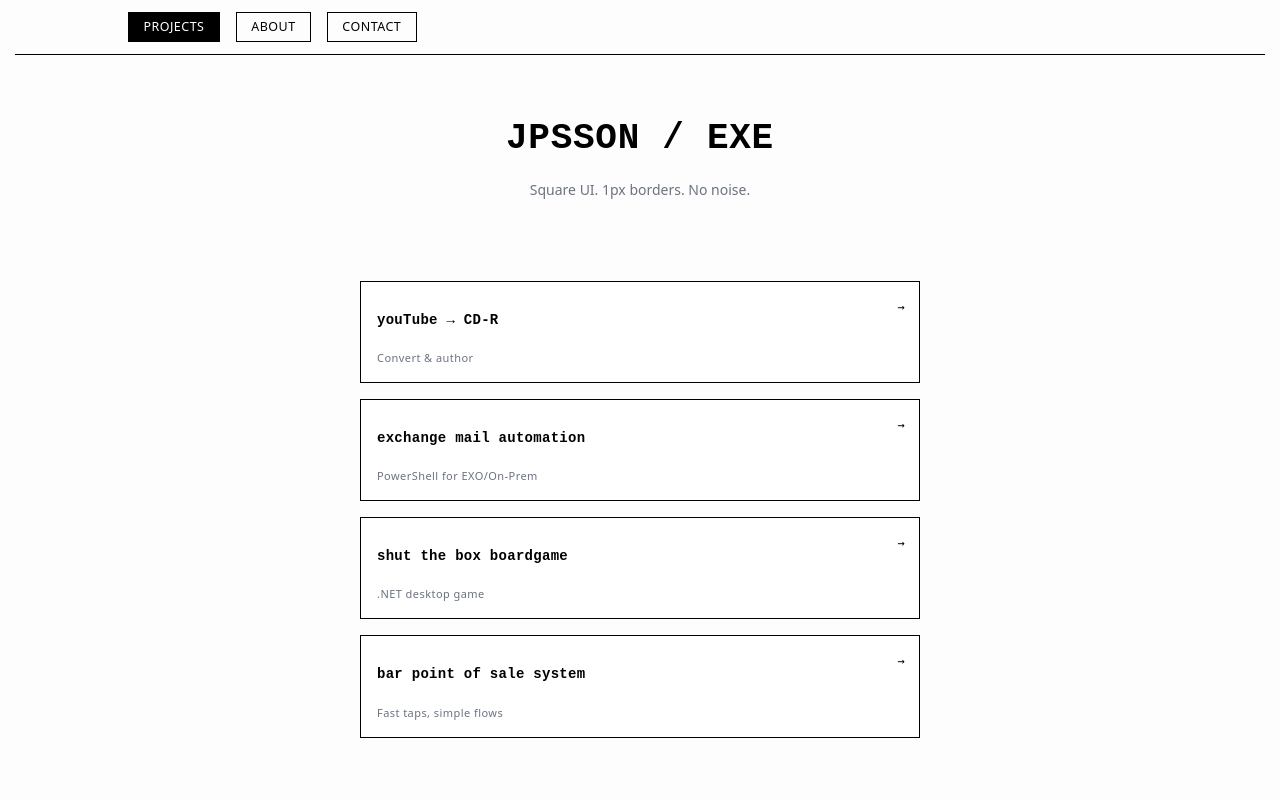
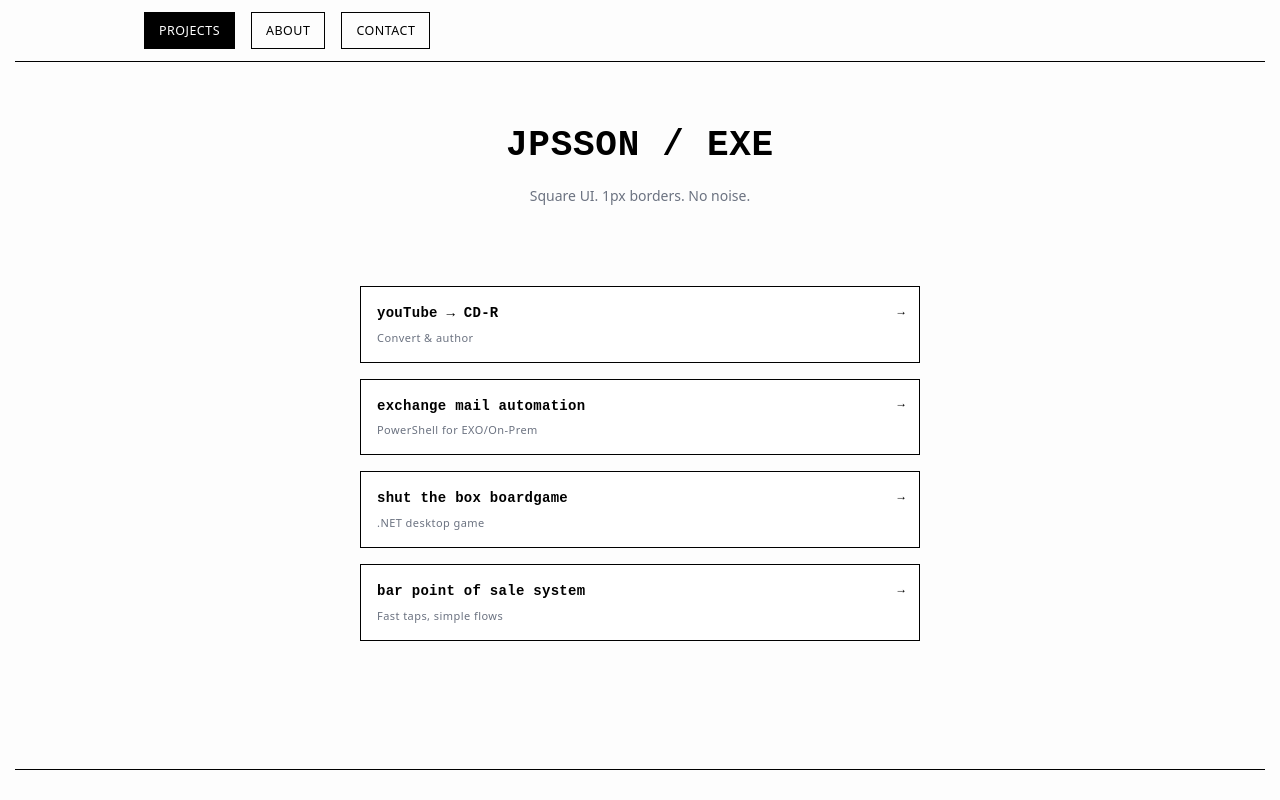
Before and after one commit to JPsson/jpsson, a React (Vite) app: page / in a window 1280 px wide. Shown: the top 800 px of the page. Built offline with nearby package versions, Linux system fonts and the light colour scheme.

Commit message:
refactor: migrate layout to tailwind

```diff
--- a/index.html
+++ b/index.html
@@ -5,8 +5,46 @@
     <meta name="viewport" content="width=device-width, initial-scale=1.0" />
     <title>JP Minimal</title>
     <link href="https://fonts.googleapis.com/css2?family=Press+Start+2P&display=swap" rel="stylesheet" />
+    <script src="https://cdn.tailwindcss.com"></script>
+    <script>
+      tailwind.config = {
+        theme: {
+          extend: {
+            colors: {
+              bg: '#fdfdfd',
+              ink: '#000000',
+              muted: '#6b7280',
+              border: '#000000',
+            },
+            fontFamily: {
+              sans: [
+                'ui-sans-serif',
+                'system-ui',
+                '-apple-system',
+                '"Segoe UI"',
+                'Roboto',
+                'Arial',
+                '"Noto Sans"',
+                '"Helvetica Neue"',
+                'sans-serif',
+              ],
+              mono: [
+                'monospace',
+                '"SFMono-Regular"',
+                'Menlo',
+                'Monaco',
+                'Consolas',
+                '"Liberation Mono"',
+                '"Courier New"',
+              ],
+              press: ['"Press Start 2P"', 'monospace'],
+            },
+          },
+        },
+      }
+    </script>
   </head>
-  <body>
+  <body class="bg-bg font-sans text-ink">
     <div id="root"></div>
     <script type="module" src="/src/main.tsx"></script>
   </body>
--- a/src/App.tsx
+++ b/src/App.tsx
@@ -54,25 +54,31 @@ export default function App(){
   const registerRef = (id: CardId, el: HTMLElement | null) => { cardRefs.current[id] = el }
 
   return (
-    <div className="app-shell" onClickCapture={onRootClickCapture}>
+    <div className="relative min-h-screen bg-bg" onClickCapture={onRootClickCapture}>
       <Header section={section} go={go} />
 
-      <main className="container main-content">
-        <section className="hero">
-          <h1>JPSSON / EXE</h1>
-          <p className="text-muted">Square UI. 1px borders. No noise.</p>
+      <main className="mx-auto max-w-5xl px-4 pb-16">
+        <section className="pt-14 pb-20 text-center">
+          <h1 className="text-[clamp(1.875rem,4vw,2.25rem)]">JPSSON / EXE</h1>
+          <p className="mt-3 text-sm text-muted">Square UI. 1px borders. No noise.</p>
         </section>
 
-        <section className="cards-section">
+        <section className="pb-16">
           <motion.div
             layout
-            className="cards"
-            data-active={activeId ? 'true' : 'false'}
+            className="mx-auto grid grid-cols-[min(100%,35rem)] justify-center gap-3 [contain:layout_paint] sm:gap-4"
           >
             {VISIBLE_ITEMS.map(item => {
               const isActive = activeId === item.id
               return (
-                <PanelCard key={item.id} item={item} isActive={isActive} setActiveId={setActiveId} registerRef={registerRef} />
+                <PanelCard
+                  key={item.id}
+                  item={item}
+                  isActive={isActive}
+                  hasActive={Boolean(activeId)}
+                  setActiveId={setActiveId}
+                  registerRef={registerRef}
+                />
               )
             })}
           </motion.div>
@@ -83,7 +89,7 @@ export default function App(){
         {activeId && (
           <motion.div
             key="close-catch"
-            className="close-catcher"
+            className="fixed inset-0 z-10"
             initial={{ opacity: 0 }}
             animate={{ opacity: 1 }}
             exit={{ opacity: 0 }}
@@ -92,8 +98,8 @@ export default function App(){
         )}
       </AnimatePresence>
 
-      <footer className="site-footer">
-        <div className="container">
+      <footer className="border-t border-border py-10 text-center text-xs text-muted">
+        <div className="mx-auto max-w-5xl px-4">
           © {new Date().getFullYear()} JP • React + Framer Motion • Minimal mode
         </div>
       </footer>
--- a/src/components/Header.tsx
+++ b/src/components/Header.tsx
@@ -1,15 +1,18 @@
+import { MINI_BUTTON_CLASS } from '../styles/miniButtonClass'
+
 type Section = "projects" | "about" | "contact"
 
 export function Header({ section, go }: { section: Section, go: (s: Section)=>void }){
+  const activeClass = 'text-white after:opacity-100'
   return (
-    <header className="hd">
-      <div className="container header-inner">
-        <nav className="header-nav">
-          <button className="mini-btn" onClick={() => go("projects")} aria-current={section==="projects"}>PROJECTS</button>
-          <button className="mini-btn" onClick={() => go("about")} aria-current={section==="about"}>ABOUT</button>
-          <button className="mini-btn" onClick={() => go("contact")} aria-current={section==="contact"}>CONTACT</button>
+    <header className="sticky top-0 z-20 border-b border-border bg-bg">
+      <div className="mx-auto flex max-w-5xl items-center justify-between px-4 py-3">
+        <nav className="flex items-center gap-4">
+          <button className={`${MINI_BUTTON_CLASS} ${section==="projects" ? activeClass : ''}`} onClick={() => go("projects")} aria-current={section==="projects"}>PROJECTS</button>
+          <button className={`${MINI_BUTTON_CLASS} ${section==="about" ? activeClass : ''}`} onClick={() => go("about")} aria-current={section==="about"}>ABOUT</button>
+          <button className={`${MINI_BUTTON_CLASS} ${section==="contact" ? activeClass : ''}`} onClick={() => go("contact")} aria-current={section==="contact"}>CONTACT</button>
         </nav>
-        <div className="header-spacer" aria-hidden="true" />
+        <div className="h-px w-8" aria-hidden="true" />
       </div>
     </header>
   )
--- a/src/components/PanelCard.tsx
+++ b/src/components/PanelCard.tsx
@@ -4,10 +4,11 @@ import type { Item, CardId } from '../types'
 import React from 'react'
 
 export function PanelCard({
-  item, isActive, setActiveId, registerRef
+  item, isActive, hasActive, setActiveId, registerRef
 }: {
   item: Item,
   isActive: boolean,
+  hasActive: boolean,
   setActiveId: (id: CardId | null)=>void,
   registerRef: (id: CardId, el: HTMLElement | null)=>void
 }){
@@ -18,16 +19,16 @@ export function PanelCard({
       transition={{ layout: { duration: 0.20, ease: [0.2, 0.8, 0.2, 1] } }}
       onClick={() => { if (!isActive) { setActiveId(item.id); } }}
       ref={(el) => registerRef(item.id, el as HTMLElement | null)}
-      className={`card${isActive ? ' expanded' : ''}`}
+      className={`relative rounded-none border border-border bg-white p-4 transition-colors duration-150 ease-linear ${isActive ? 'z-30 cursor-default select-text' : 'cursor-pointer select-none hover:bg-[#f7f7f7]'} ${hasActive && !isActive ? 'blur-[4px]' : ''}`}
     >
-      <div className="card-header">
-        <h3 className="card-title">{item.title}</h3>
-        <p className="card-subtitle">{item.subtitle}</p>
+      <div className="flex flex-col gap-[0.35rem]">
+        <h3 className="text-sm leading-5">{item.title}</h3>
+        <p className="text-[0.6875rem] text-muted tracking-[0.04em]">{item.subtitle}</p>
       </div>
-      <div className="card-toggle" aria-hidden="true">{isActive ? '✕' : '→'}</div>
+      <div className="absolute right-[0.9rem] top-[0.85rem] font-press text-xs" aria-hidden="true">{isActive ? '✕' : '→'}</div>
 
       {/* Expanded content shown inline */}
-      <div className="card-body">
+      <div className={isActive ? 'mt-4 text-sm text-ink' : 'hidden'}>
         <ExpandedContent>{item.body}</ExpandedContent>
       </div>
     </motion.div>
--- a/src/styles/global.css
+++ b/src/styles/global.css
@@ -1,11 +1,7 @@
 @import url('https://fonts.googleapis.com/css2?family=Press+Start+2P&display=swap');
 
 :root {
-  --bg: #fdfdfd;
-  --ink: #000000;
-  --muted: #6b7280;
-  --border: #000000;
-  --card-blur: 4px;
+  color-scheme: light;
 }
 
 html {
@@ -15,8 +11,8 @@ html {
 body {
   margin: 0;
   min-height: 100vh;
-  background: var(--bg);
-  color: var(--ink);
+  background: #fdfdfd;
+  color: #000000;
   font-family: ui-sans-serif, system-ui, -apple-system, "Segoe UI", Roboto, Arial, "Noto Sans", "Helvetica Neue", sans-serif;
   line-height: 1.55;
 }
@@ -39,290 +35,3 @@ h4 {
 p {
   margin: 0;
 }
-
-.text-muted {
-  color: var(--muted);
-}
-
-.app-shell {
-  position: relative;
-  min-height: 100vh;
-  background: var(--bg);
-}
-
-.container {
-  max-width: 64rem;
-  margin: 0 auto;
-  padding: 0 1rem;
-}
-
-/* Header */
-.hd {
-  position: sticky;
-  top: 0;
-  z-index: 20;
-  border-bottom: 1px solid var(--border);
-  background: var(--bg);
-}
-
-.header-inner {
-  display: flex;
-  align-items: center;
-  justify-content: space-between;
-  padding: .75rem 0;
-}
-
-.header-nav {
-  display: flex;
-  align-items: center;
-  gap: 1rem;
-}
-
-.header-spacer {
-  width: 2rem;
-  height: 1px;
-}
-
-/* Buttons */
-.mini-btn {
-  position: relative;
-  display: inline-flex;
-  align-items: center;
-  justify-content: center;
-  gap: 0.5rem;
-  text-decoration: none;
-  user-select: none;
-  cursor: pointer;
-  border: 1px solid var(--border);
-  padding: 0.5rem 0.9rem;
-  font-size: 0.78rem;
-  line-height: 1;
-  letter-spacing: 0.04em;
-  text-transform: uppercase;
-  color: var(--ink);
-  background: transparent;
-  border-radius: 0;
-  overflow: hidden;
-}
-
-.mini-btn::after {
-  content: "";
-  position: absolute;
-  inset: 0;
-  background: #000;
-  opacity: 0;
-  transition: opacity 0.1s linear;
-  z-index: -1;
-  pointer-events: none;
-}
-
-.mini-btn:hover::after,
-.mini-btn:focus-visible::after {
-  opacity: 1;
-}
-
-.mini-btn:hover,
-.mini-btn:focus-visible {
-  color: transparent;
-  border-color: var(--border);
-  background: #000;
-}
-
-.mini-btn[aria-current="true"] {
-  color: #fff;
-  border-color: var(--border);
-  background: #000;
-}
-
-.mini-btn[aria-current="true"]::after {
-  opacity: 1;
-}
-
-.mini-btn > * {
-  position: relative;
-  z-index: 1;
-}
-
-.mini-btn-group {
-  display: flex;
-  flex-wrap: wrap;
-  gap: 0.5rem;
-}
-
-.stack {
-  display: flex;
-  flex-direction: column;
-  gap: 1rem;
-}
-
-.muted-list {
-  list-style: disc;
-  padding-left: 1.25rem;
-  margin: 0;
-  color: var(--muted);
-}
-
-.muted-list li {
-  margin-bottom: 0.35rem;
-}
-
-/* Main layout */
-main.main-content {
-  padding-bottom: 4rem;
-}
-
-.hero {
-  padding: 3.5rem 0 5rem;
-  text-align: center;
-}
-
-.hero h1 {
-  margin: 0;
-  font-size: clamp(1.875rem, 4vw, 2.25rem);
-}
-
-.hero p {
-  margin-top: 0.75rem;
-  font-size: 0.875rem;
-}
-
-.cards-section {
-  padding-bottom: 4rem;
-}
-
-.cards {
-  contain: layout paint;
-  display: grid;
-  gap: 0.75rem;
-  margin: 0 auto;
-  justify-content: center;
-  grid-template-columns: min(100%, 35rem);
-}
-
-@media (min-width: 640px) {
-  .cards {
-    gap: 1rem;
-  }
-}
-
-.cards[data-active="true"] .card:not(.expanded) {
-  filter: blur(var(--card-blur));
-}
-
-.card {
-  position: relative;
-  border: 1px solid var(--border);
-  border-radius: 0;
-  background: #fff;
-  padding: 1rem;
-  transition: background-color 0.15s ease;
-  cursor: pointer;
-  user-select: none;
-}
-
-.card:hover {
-  background: #f7f7f7;
-}
-
-.card.expanded {
-  background: #fff;
-  cursor: default;
-  user-select: text;
-  z-index: 30;
-}
-
-.card-header {
-  display: flex;
-  flex-direction: column;
-  gap: 0.35rem;
-}
-
-.card-title {
-  font-size: 0.875rem;
-  line-height: 1.25;
-}
-
-.card-subtitle {
-  font-size: 0.6875rem;
-  color: var(--muted);
-  letter-spacing: 0.04em;
-}
-
-.card-toggle {
-  position: absolute;
-  right: 0.9rem;
-  top: 0.85rem;
-  font-family: "Press Start 2P", "SFMono-Regular", Menlo, Monaco, Consolas, "Liberation Mono", "Courier New", monospace;
-  font-size: 0.75rem;
-}
-
-.card-body {
-  display: none;
-  margin-top: 1rem;
-  font-size: 0.875rem;
-  color: var(--ink);
-}
-
-.card.expanded .card-body {
-  display: block;
-}
-
-.expanded-content {
-  display: grid;
-  gap: 1.5rem;
-}
-
-.expanded-content p,
-.expanded-content li {
-  font-size: 0.875rem;
-  line-height: 1.6;
-}
-
-.expanded-content ul {
-  margin: 0;
-  padding-left: 1.25rem;
-}
-
-.expanded-content ul li {
-  margin-bottom: 0.35rem;
-  color: var(--muted);
-}
-
-.info-grid {
-  display: grid;
-  gap: 1rem;
-  grid-template-columns: repeat(auto-fit, minmax(14rem, 1fr));
-  margin-top: 1.5rem;
-}
-
-.info-card {
-  border: 1px solid var(--border);
-  padding: 0.7rem;
-  background: #fafafa;
-}
-
-.info-card h4 {
-  margin: 0 0 0.5rem;
-  font-size: 0.75rem;
-  text-transform: uppercase;
-}
-
-.info-card p {
-  margin: 0;
-  font-size: 0.8125rem;
-  color: var(--muted);
-}
-
-.site-footer {
-  border-top: 1px solid var(--border);
-  text-align: center;
-  padding: 2.5rem 1rem;
-  font-size: 0.75rem;
-  color: var(--muted);
-}
-
-.close-catcher {
-  position: fixed;
-  inset: 0;
-  z-index: 10;
-}
--- /dev/null
+++ b/src/styles/miniButtonClass.ts
@@ -0,0 +1 @@
+export const MINI_BUTTON_CLASS = "relative inline-flex items-center justify-center gap-2 border border-border bg-transparent px-3.5 py-2 text-[0.78rem] uppercase tracking-[0.04em] text-ink transition-colors duration-150 after:absolute after:inset-0 after:-z-10 after:bg-black after:opacity-0 after:transition-opacity hover:text-white hover:after:opacity-100 focus-visible:outline-none focus-visible:text-white focus-visible:after:opacity-100";
```
Also changed, not shown: src/components/ExpandedContent.tsx (+8 -8 lines), src/data/items.tsx (+23 -22 lines).
